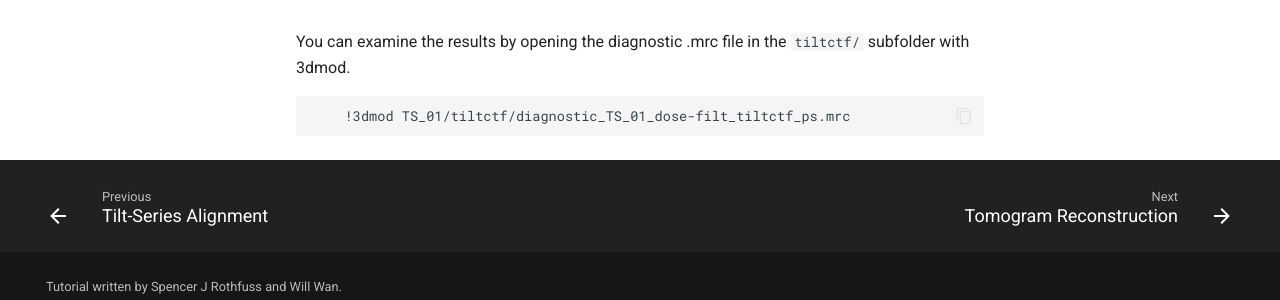
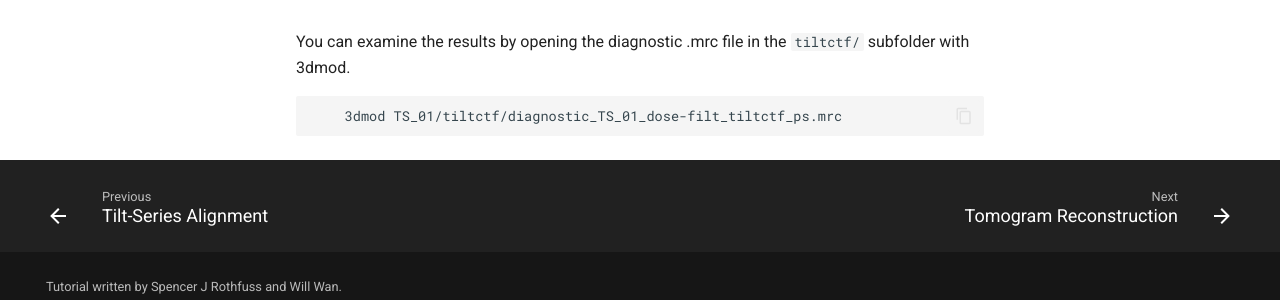
Before and after one commit to wan-lab-vanderbilt/subtomo-tutorials, an MkDocs documentation site: the page built from docs/hiv/ctf_estimation.md, in a window 1280 px wide and 900 px high, scrolled down 670 px. Shown: the part 557-857 px from the top of the window. Built offline with MkDocs 1.6.1 and Material for MkDocs 9.7.7, drawn with Linux system fonts in a browser that asks for light colours.

```diff
--- a/docs/hiv/ctf_estimation.md
+++ b/docs/hiv/ctf_estimation.md
@@ -42,4 +42,4 @@ Except where noted, default values are fine.
 
    You can examine the results by opening the diagnostic .mrc file in the `tiltctf/` subfolder with 3dmod.
 
-        !3dmod TS_01/tiltctf/diagnostic_TS_01_dose-filt_tiltctf_ps.mrc
+        3dmod TS_01/tiltctf/diagnostic_TS_01_dose-filt_tiltctf_ps.mrc
```
